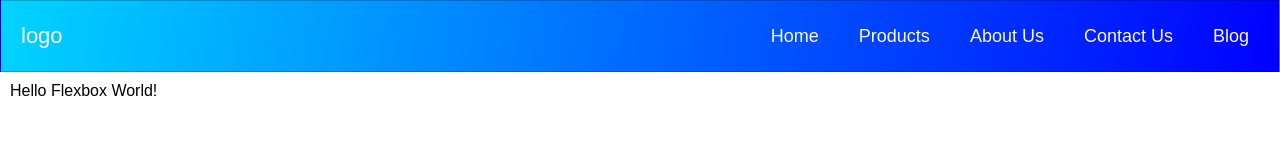
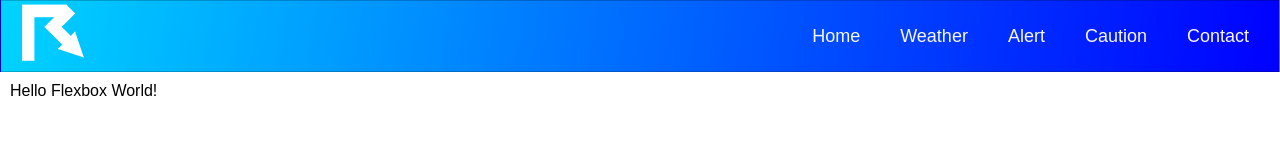
Before and after one commit to jaminyah/Flexnav, a plain HTML site: page index.html in a window 1280 px wide. Drawn offline with Linux system fonts and the light colour scheme.

Commit message:
Add logo icon in header.

```diff
--- a/index.html
+++ b/index.html
@@ -13,23 +13,23 @@
                 <label class="navbar-toggle" id="js-navbar-toggle" for="chkToggle">
                     <i class="hamburger"></i>Menu
                 </label>
-                <a href="#" class="logo">logo</a>
+                <a href="#" class="logo"><img src="./images/app_icon64.png"></a>
                 <input type="checkbox" id="chkToggle"></input>
                 <ul class="main-nav" id="js-menu">
                     <li>
                         <a href="#" class="nav-links">Home</a>
                     </li>
                     <li>
-                        <a href="#" class="nav-links">Products</a>
+                        <a href="#" class="nav-links">Weather</a>
                     </li>
                     <li>
-                        <a href="#" class="nav-links">About Us</a>
+                        <a href="#" class="nav-links">Alert</a>
                     </li>
                     <li>
-                        <a href="#" class="nav-links">Contact Us</a>
+                        <a href="#" class="nav-links">Caution</a>
                     </li>
                     <li>
-                        <a href="#" class="nav-links">Blog</a>
+                        <a href="#" class="nav-links">Contact</a>
                     </li>
                 </ul>
             </nav>
```
Also changed, not shown: images/app_icon64.png (added).
